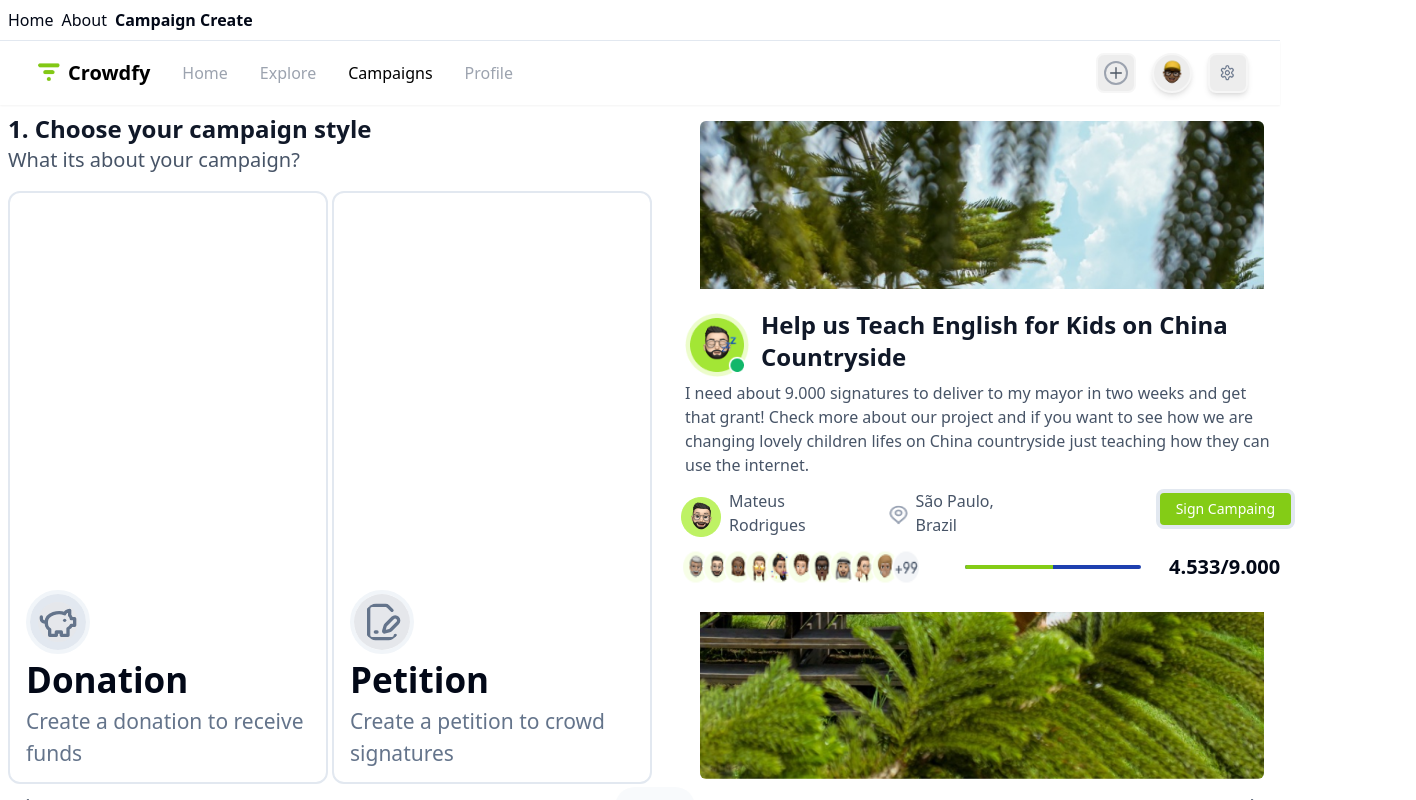
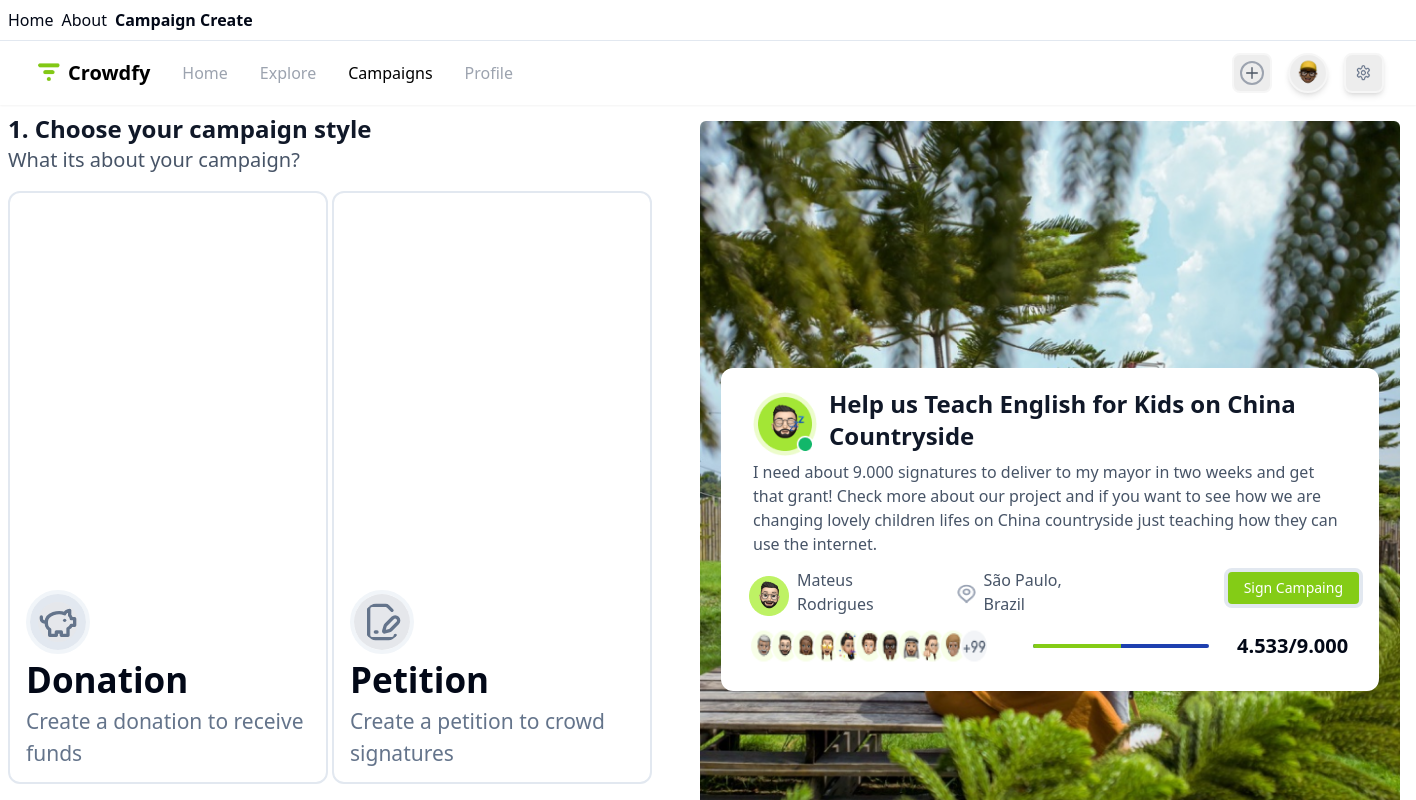
Before and after one commit to Aprender-e-Crescer/crowdfy, a React (Vite) app: page /CampaingCreate in a window 1280 px wide. Shown: the top 800 px of the page, 1416 px wide, since content can reach past the window. Built offline with nearby package versions, Linux system fonts and the light colour scheme.

Commit message:
Tela Finalizada

```diff
--- a/src/components/card.tsx
+++ b/src/components/card.tsx
@@ -24,7 +24,7 @@ export default function Card({
 }) {
   return (
     <>
-      <div className="flex sm:hidden  justify-center items-center max-w-full">
+      <div className="flex sm:hidden  justify-center items-center w-full">
         <div className="flex flex-col absolute  bg-white w-96 h-56 rounded-xl">
           <div className="flex">
             <img className="w-14 h-14 ml-4 mt-2" src={avatar} alt="" />
@@ -109,7 +109,11 @@ export default function Card({
           </div>
           {temImagemFundo && (
             <div>
-              <img className="rounded-md" src={outraImagemFundo} alt="" />
+              <img
+                className="rounded-md min-w-[700px]"
+                src={outraImagemFundo}
+                alt=""
+              />
             </div>
           )}
         </div>
--- a/src/components/component/Choose.tsx
+++ b/src/components/component/Choose.tsx
@@ -1,43 +1,61 @@
-import  { PiggyBank,FilePenLine }  from 'lucide-react';
+import { PiggyBank, FilePenLine } from 'lucide-react'
 
-export default function Choose({tittle, subtittle, donation, petition, descrição1, descrição2}: {tittle: string, subtittle: string, donation: string, petition: string, descrição1: string, descrição2: string}){
-  return(<>
-
-
-    <div className="flex md:hidden flex-col gap-4">
+export default function Choose({
+  tittle,
+  subtittle,
+  donation,
+  petition,
+  descrição1,
+  descrição2,
+}: {
+  tittle: string
+  subtittle: string
+  donation: string
+  petition: string
+  descrição1: string
+  descrição2: string
+}) {
+  return (
+    <>
+      <div className="flex md:hidden flex-col gap-4 justify-center">
         <div className="flex flex-col">
           <div className="flex">
             <p className="text-2xl text-[#101828] font-bold">{tittle}</p>
           </div>
           <div className="flex">
-                    <p className="text-[#475467] font-normal text-[16px]">{subtittle}</p>
+            <p className="text-[#475467] font-normal text-[16px]">
+              {subtittle}
+            </p>
           </div>
         </div>
-            <div className="flex gap-1">
-                <div className="flex w-[320px] h-[165px] border-b-2 border-t-2 border-l-2 border-r-2 rounded-xl items-center ">
+        <div className="flex gap-1 flex-1">
+          <div className="flex w-[320px] h-[165px] border-b-2 border-t-2 border-l-2 border-r-2 rounded-xl items-center flex-1">
             <div className="flex-col pt-2 pl-4 justify-center items-center">
               <div className="">
                 <div className=""></div>
                 <div className="flex items-center justify-center border-4 border-slate-100 bg-[#FFFFFF] rounded-full w-16">
-                            <PiggyBank size={56} className="text-slate-500 bg-gray-200 border-8 rounded-full ">
-                              </PiggyBank>
+                  <PiggyBank
+                    size={56}
+                    className="text-slate-500 bg-gray-200 border-8 rounded-full "
+                  ></PiggyBank>
                 </div>
                 <div className="flex">
                   <p className="text-[24px] font-bold">{donation}</p>
                 </div>
                 <div className="flex">
-                                <p className="text-[#64748B] text-[16px]">{descrição1}
-                                 </p>
+                  <p className="text-[#64748B] text-[16px]">{descrição1}</p>
                 </div>
               </div>
             </div>
           </div>
-                <div className="flex w-[320px] h-[165px] border-b-2 border-t-2 border-l-2 border-r-2 rounded-xl items-center ">
+          <div className="flex w-[320px] h-[165px] border-b-2 border-t-2 border-l-2 border-r-2 rounded-xl items-center flex-1">
             <div className="flex-col pt-2 pl-4">
               <div className="">
                 <div className="flex items-center justify-center border-4 border-slate-100 bg-[#FFFF] rounded-full w-16 ">
-                          <FilePenLine size={56} className="text-slate-500 bg-gray-200 p-2 rounded-full ">
-                          </FilePenLine>
+                  <FilePenLine
+                    size={56}
+                    className="text-slate-500 bg-gray-200 p-2 rounded-full "
+                  ></FilePenLine>
                 </div>
                 <div className="flex">
                   <p className="text-[24px] font-bold">{petition}</p>
@@ -51,24 +69,15 @@ export default function Choose({tittle, subtittle, donation, petition, descriç
         </div>
       </div>
 
-
-
-
-
-
-
-
-
-
-
-
-        <div className="hidden md:flex flex-col gap-4">
+      <div className="hidden md:flex flex-col gap-4 ">
         <div className="flex flex-col">
           <div className="flex">
             <p className="text-2xl text-[#101828] font-bold">{tittle}</p>
           </div>
           <div className="flex">
-                    <p className="text-[#475467] font-normal text-[20px]">{subtittle}</p>
+            <p className="text-[#475467] font-normal text-[20px]">
+              {subtittle}
+            </p>
           </div>
         </div>
         <div className="flex gap-1">
@@ -77,15 +86,16 @@ export default function Choose({tittle, subtittle, donation, petition, descriç
               <div className="">
                 <div className=""></div>
                 <div className="flex items-center justify-center border-4 border-slate-100 bg-[#FFFFFF] rounded-full w-16">
-                            <PiggyBank size={56} className="text-slate-500 bg-gray-200 border-8 rounded-full ">
-                              </PiggyBank>
+                  <PiggyBank
+                    size={56}
+                    className="text-slate-500 bg-gray-200 border-8 rounded-full "
+                  ></PiggyBank>
                 </div>
                 <div className="flex">
                   <p className="text-[35px] font-bold">{donation}</p>
                 </div>
                 <div className="flex">
-                                <p className="text-[#64748B] text-[21px]">{descrição1}
-                                 </p>
+                  <p className="text-[#64748B] text-[21px]">{descrição1}</p>
                 </div>
               </div>
             </div>
@@ -94,8 +104,10 @@ export default function Choose({tittle, subtittle, donation, petition, descriç
             <div className="flex-col pt-96 pl-4">
               <div className="">
                 <div className="flex items-center justify-center border-4 border-slate-100 bg-[#FFFF] rounded-full w-16 ">
-                          <FilePenLine size={56} className="text-slate-500 bg-gray-200 p-2 rounded-full ">
-                          </FilePenLine>
+                  <FilePenLine
+                    size={56}
+                    className="text-slate-500 bg-gray-200 p-2 rounded-full "
+                  ></FilePenLine>
                 </div>
                 <div className="flex">
                   <p className="text-[35px] font-bold">{petition}</p>
@@ -108,7 +120,6 @@ export default function Choose({tittle, subtittle, donation, petition, descriç
           </div>
         </div>
       </div>
-
     </>
   )
 }
--- a/src/routes/CampaingCreate.tsx
+++ b/src/routes/CampaingCreate.tsx
@@ -12,7 +12,7 @@ function CampaingCreate() {
   return (
     <>
       <div className="p-2">
-        <div className="md:flex gap-10">
+        <div className="md:flex gap-10 justify-center ">
           <div>
             <Choose
               tittle="1. Choose your campaign style"
```
Lines whose indentation alone changed are shown as unchanged.
